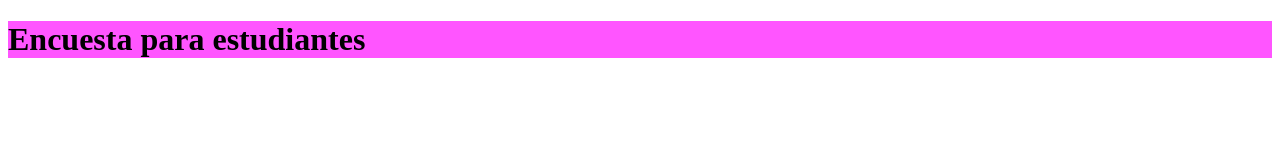
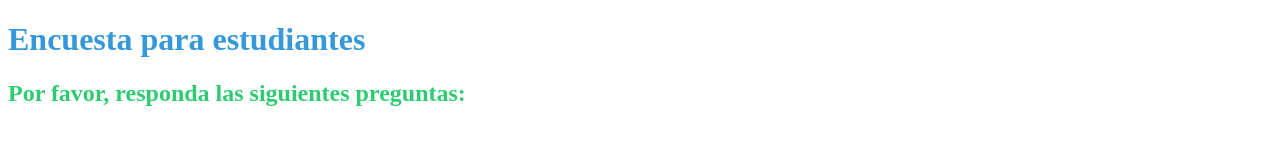
Before and after one commit to Edug86/PractEncuesta, a plain HTML site: page index.html in a window 1280 px wide. Drawn offline with Linux system fonts and the light colour scheme.

Commit message:
Primer prototipo html h1,h2

```diff
--- a/css/Styles.css
+++ b/css/Styles.css
@@ -1,3 +1,7 @@
-.contenedor {
-    background-color: #f5f
+h1 {
+    color: #3498db; /* Azul para el título principal */
 }
+
+h2 {
+    color: #2ecc71; /* Verde para el subtítulo */
+}
--- a/index.html
+++ b/index.html
@@ -4,12 +4,13 @@
     <meta charset="UTF-8">
     <meta name="viewport" content="width=device-width, initial-scale=1.0">
     <title>Encuesta</title>
-    <link rel="stylesheet" href="/css/Styles.css"/>
+    <link rel="stylesheet" href="/css/Styles.css">
 </head>
 <body>
     <div class="contenedor">
         <h1>Encuesta para estudiantes</h1>
-        <form id="encuesta" class="formulario-encuesta">
+        <h2>Por favor, responda las siguientes preguntas:</h2>
+        <form id="encuesta" class="formulario-encuesta"></form>
         </form>
     </div>
 
```
